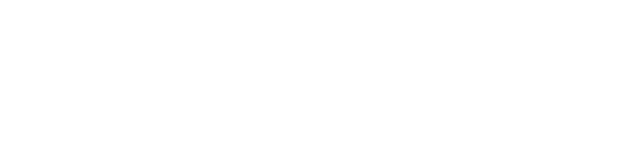
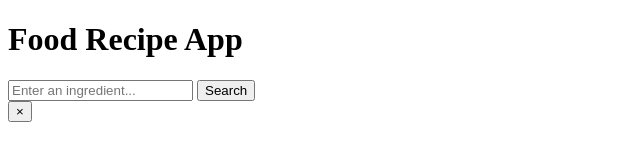
Before and after one commit to thorcamara/Food_recipe_app, a plain HTML site: page index.html in a window 1280 px wide. Shown: the whole page, without its empty margins (0-640 px from the left). Drawn offline with Linux system fonts and the light colour scheme.

Commit message:
Added HTML structure

```diff
--- a/index.html
+++ b/index.html
@@ -10,7 +10,20 @@
 
 <body>
 
+  <header>
+    <h1>Food Recipe App</h1>
+    <div class="search">
+      <input type="text" id="searchInput" placeholder="Enter an ingredient...">
+      <button id="searchButton">Search</button>
+    </div>
+  </header>
 
+  <div id="mealList" class="meal-list"></div>
+  <div class="modal-container">
+    <button id="recipeCloseBtn" class="close-button">&times;</button>
+    <div class="meal-details-content">
+    </div>
+  </div>
 
   <script src="script.js"></script>
 </body>
```
